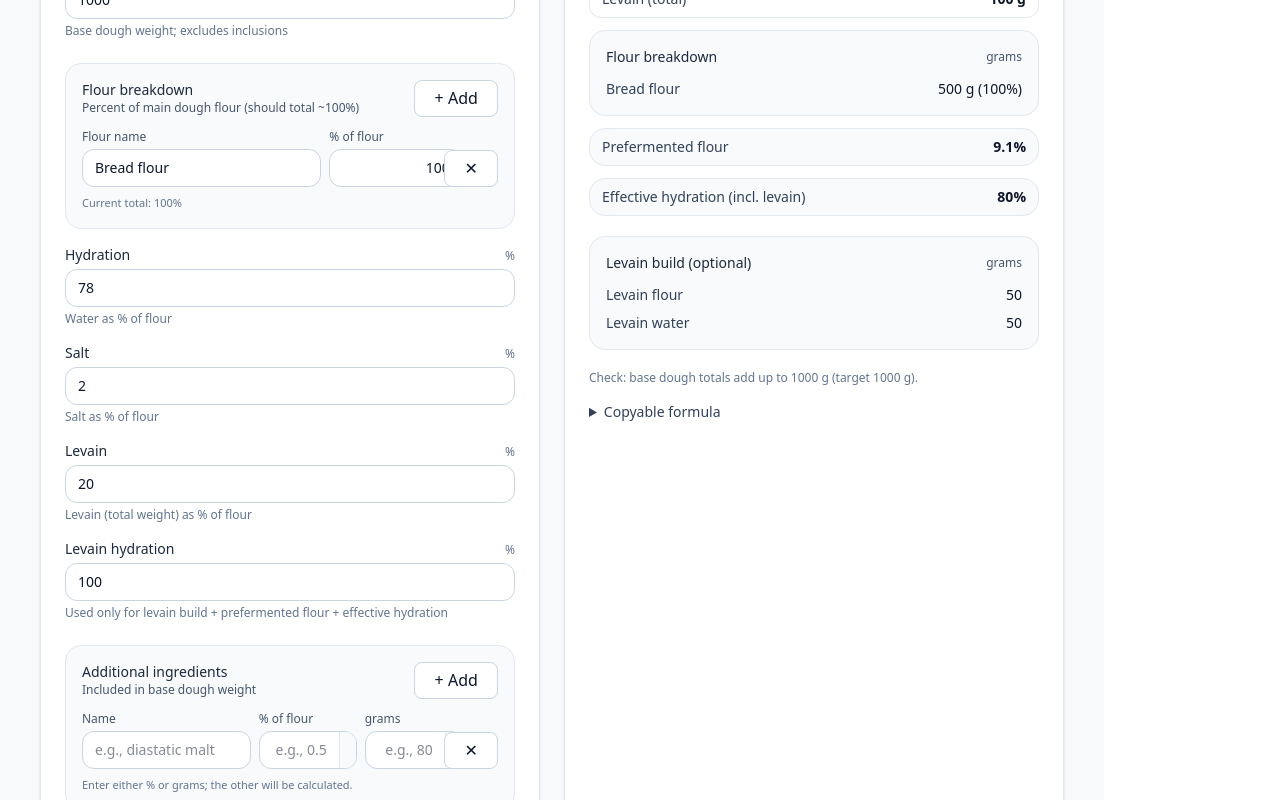
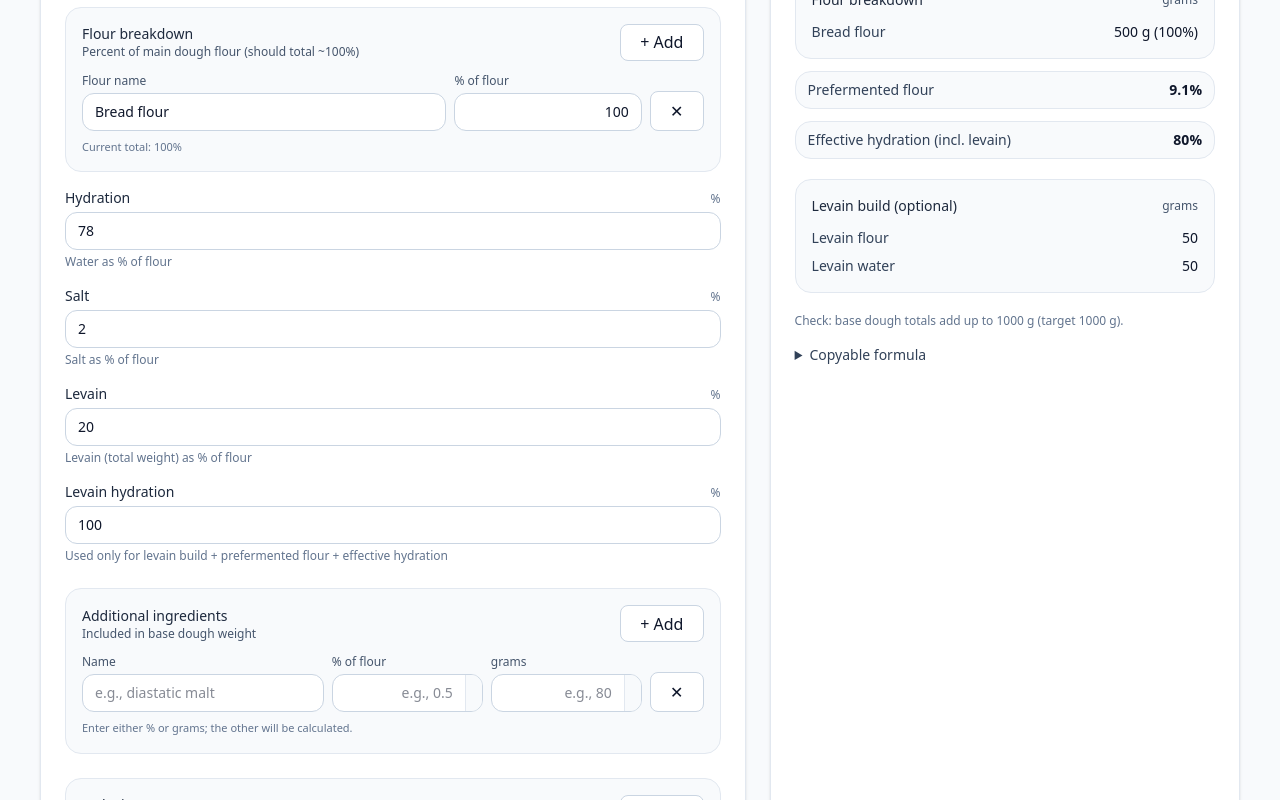
Before and after one commit to jmarkel/sourdough-calculator, a React (Vite) app: page / in a window 1280 px wide. Shown: the part 480-1280 px from the top of the page. Built offline with nearby package versions, Linux system fonts and the light colour scheme.

Commit message:
UI updates for bigger and smaller viewports

```diff
--- a/src/App.tsx
+++ b/src/App.tsx
@@ -80,7 +80,7 @@ export default function App() {
 
   return (
     <div className="min-h-screen bg-slate-50 p-6 text-slate-900 md:p-10">
-      <div className="mx-auto max-w-5xl">
+      <div className="w-full">
         <header className="mb-8 flex flex-col gap-3 md:flex-row md:items-end md:justify-between">
           <div>
             <h1 className="text-2xl font-semibold tracking-tight md:text-3xl">Sourdough Ingredient Calculator</h1>
@@ -89,7 +89,7 @@ export default function App() {
             </p>
           </div>
 
-          <div className="flex items-center gap-2">
+          <div className="flex flex-wrap items-center gap-2">
             <button
               type="button"
               onClick={handleCopy}
@@ -113,7 +113,7 @@ export default function App() {
           </div>
         </header>
 
-        <div className="grid gap-6 lg:grid-cols-2">
+        <div className="grid gap-6 xl:grid-cols-[minmax(0,1.35fr)_minmax(22rem,0.9fr)]">
           <section className="rounded-2xl border border-slate-200 bg-white p-5 shadow-sm md:p-6">
             <h2 className="text-lg font-medium">Inputs</h2>
 
--- a/src/components/FlourBreakdownEditor.tsx
+++ b/src/components/FlourBreakdownEditor.tsx
@@ -33,9 +33,12 @@ export function FlourBreakdownEditor({ parts, onAdd, onRemove, onUpdate }: Flour
 
       <div className="mt-3 grid gap-3">
         {parts.map((p) => (
-          <div key={p.id} className="grid grid-cols-12 items-end gap-2">
-            <div className="col-span-12 md:col-span-7">
-              <label className="grid gap-1">
+          <div
+            key={p.id}
+            className="grid grid-cols-[minmax(0,1fr)_auto] items-end gap-2 md:grid-cols-[minmax(0,1.75fr)_minmax(7rem,0.9fr)_auto]"
+          >
+            <div className="col-span-full min-w-0 md:col-span-1">
+              <label className="grid min-w-0 gap-1">
                 <span className="text-xs text-slate-600">Flour name</span>
                 <input
                   className="w-full rounded-xl border border-slate-300 bg-white px-3 py-2 text-sm outline-none focus:ring-2 focus:ring-slate-300"
@@ -46,7 +49,7 @@ export function FlourBreakdownEditor({ parts, onAdd, onRemove, onUpdate }: Flour
               </label>
             </div>
 
-            <div className="col-span-10 min-w-0 md:col-span-4">
+            <div className="min-w-0">
               <label className="grid min-w-0 gap-1">
                 <span className="text-xs text-slate-600">% of flour</span>
                 <input
@@ -60,11 +63,11 @@ export function FlourBreakdownEditor({ parts, onAdd, onRemove, onUpdate }: Flour
               </label>
             </div>
 
-            <div className="col-span-2 flex justify-end md:col-span-1">
+            <div className="flex justify-end md:pb-0">
               <button
                 type="button"
                 onClick={() => onRemove(p.id)}
-                className="appearance-none rounded-lg border !border-slate-300 !bg-white !text-slate-900 px-2 py-2 text-xs leading-none hover:!bg-slate-100 active:!bg-slate-200"
+                className="min-h-10 min-w-10 appearance-none rounded-lg border !border-slate-300 !bg-white !text-slate-900 px-2 py-2 text-xs leading-none hover:!bg-slate-100 active:!bg-slate-200"
                 style={{ backgroundColor: "#ffffff", color: "#0f172a" }}
                 title="Remove"
               >
--- a/src/components/LineItemEditor.tsx
+++ b/src/components/LineItemEditor.tsx
@@ -48,9 +48,12 @@ export function LineItemEditor({
             e.grams.trim() !== "" ? "grams" : e.pct.trim() !== "" ? "pct" : "empty";
 
           return (
-            <div key={e.id} className="grid grid-cols-12 items-end gap-2">
-              <div className="col-span-12 md:col-span-5">
-                <label className="grid gap-1">
+            <div
+              key={e.id}
+              className="grid grid-cols-[minmax(0,1fr)_auto] items-end gap-2 md:grid-cols-[minmax(0,1.6fr)_minmax(0,1fr)_minmax(0,1fr)_auto]"
+            >
+              <div className="col-span-full min-w-0 md:col-span-1">
+                <label className="grid min-w-0 gap-1">
                   <span className="text-xs text-slate-600">Name</span>
                   <input
                     className="w-full rounded-xl border border-slate-300 bg-white px-3 py-2 text-sm outline-none focus:ring-2 focus:ring-slate-300"
@@ -61,7 +64,7 @@ export function LineItemEditor({
                 </label>
               </div>
 
-              <div className="col-span-6 min-w-0 md:col-span-3">
+              <div className="min-w-0">
                 <label className="grid min-w-0 gap-1">
                   <span className="text-xs text-slate-600">% of flour</span>
                   <div className="flex min-w-0 overflow-hidden rounded-xl border border-slate-300 bg-white">
@@ -80,7 +83,7 @@ export function LineItemEditor({
                 </label>
               </div>
 
-              <div className="col-span-6 min-w-0 md:col-span-3">
+              <div className="col-span-full min-w-0 md:col-span-1">
                 <label className="grid min-w-0 gap-1">
                   <span className="text-xs text-slate-600">grams</span>
                   <div className="flex min-w-0 overflow-hidden rounded-xl border border-slate-300 bg-white">
@@ -99,11 +102,11 @@ export function LineItemEditor({
                 </label>
               </div>
 
-              <div className="col-span-12 flex justify-end md:col-span-1">
+              <div className="flex justify-end md:pb-0">
                 <button
                   type="button"
                   onClick={() => onRemove(e.id)}
-                  className="appearance-none rounded-lg border !border-slate-300 !bg-white !text-slate-900 px-2 py-2 text-xs leading-none hover:!bg-slate-100 active:!bg-slate-200"
+                  className="min-h-10 min-w-10 appearance-none rounded-lg border !border-slate-300 !bg-white !text-slate-900 px-2 py-2 text-xs leading-none hover:!bg-slate-100 active:!bg-slate-200"
                   style={{ backgroundColor: "#ffffff", color: "#0f172a" }}
                   title="Remove"
                 >
@@ -111,7 +114,7 @@ export function LineItemEditor({
                 </button>
               </div>
 
-              <div className="col-span-12 text-[11px] text-slate-500">
+              <div className="col-span-full text-[11px] text-slate-500">
                 Enter either % or grams; the other will be calculated.
               </div>
             </div>
--- a/src/index.css
+++ b/src/index.css
@@ -26,10 +26,13 @@ a:hover {
 
 body {
   margin: 0;
-  display: flex;
-  place-items: center;
   min-width: 320px;
   min-height: 100vh;
+}
+
+#root {
+  min-height: 100vh;
+  width: 100%;
 }
 
 h1 {
```
